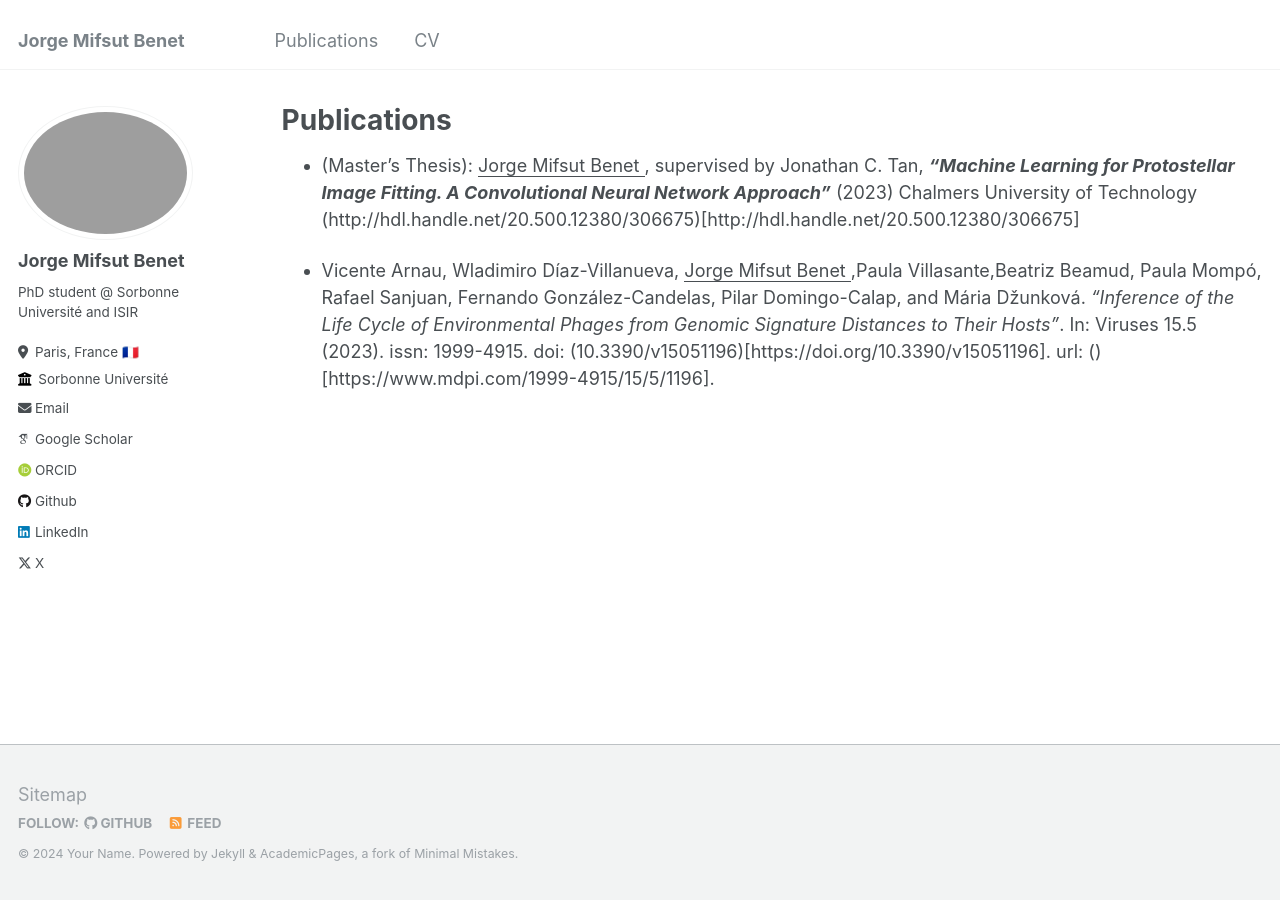
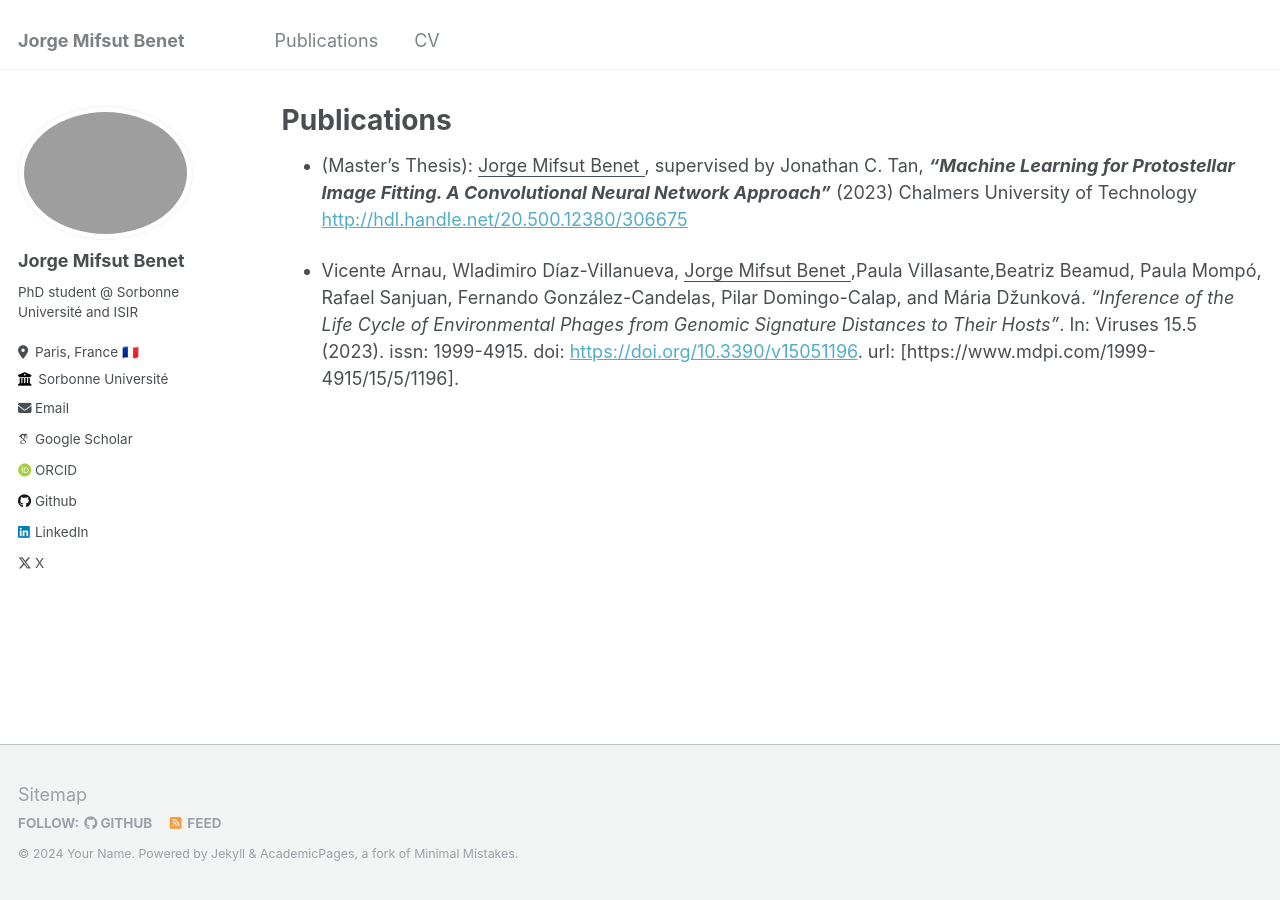
Before and after one commit to jorge-mifsut/jorge-mifsut.github.io, a Jekyll site: the page built from _pages/publications.md, in a window 1280 px wide. Built offline with Jekyll 4.4.1, drawn with Linux system fonts in a browser that asks for light colours; some web fonts are replaced.

Commit message:
Update publications.md

```diff
--- a/_pages/publications.md
+++ b/_pages/publications.md
@@ -6,7 +6,7 @@ author_profile: true
 ---
 
  - (Master's Thesis): <u> Jorge Mifsut Benet </u>, supervised by Jonathan C. Tan, ***"Machine Learning for Protostellar Image Fitting. A Convolutional Neural Network Approach"*** (2023) Chalmers University of Technology
-(http://hdl.handle.net/20.500.12380/306675)[http://hdl.handle.net/20.500.12380/306675]
+[http://hdl.handle.net/20.500.12380/306675](http://hdl.handle.net/20.500.12380/306675)
 
 
- - Vicente Arnau, Wladimiro Díaz-Villanueva,  <u> Jorge Mifsut Benet </u>,Paula Villasante,Beatriz Beamud, Paula Mompó, Rafael Sanjuan, Fernando González-Candelas, Pilar Domingo-Calap, and Mária Džunková. *“Inference of the Life Cycle of Environmental Phages from Genomic Signature Distances to Their Hosts”*. In: Viruses 15.5 (2023). issn: 1999-4915. doi: (10.3390/v15051196)[https://doi.org/10.3390/v15051196]. url: ()[https://www.mdpi.com/1999-4915/15/5/1196].
+ - Vicente Arnau, Wladimiro Díaz-Villanueva,  <u> Jorge Mifsut Benet </u>,Paula Villasante,Beatriz Beamud, Paula Mompó, Rafael Sanjuan, Fernando González-Candelas, Pilar Domingo-Calap, and Mária Džunková. *“Inference of the Life Cycle of Environmental Phages from Genomic Signature Distances to Their Hosts”*. In: Viruses 15.5 (2023). issn: 1999-4915. doi: [https://doi.org/10.3390/v15051196](10.3390/v15051196). url: [https://www.mdpi.com/1999-4915/15/5/1196].
```
